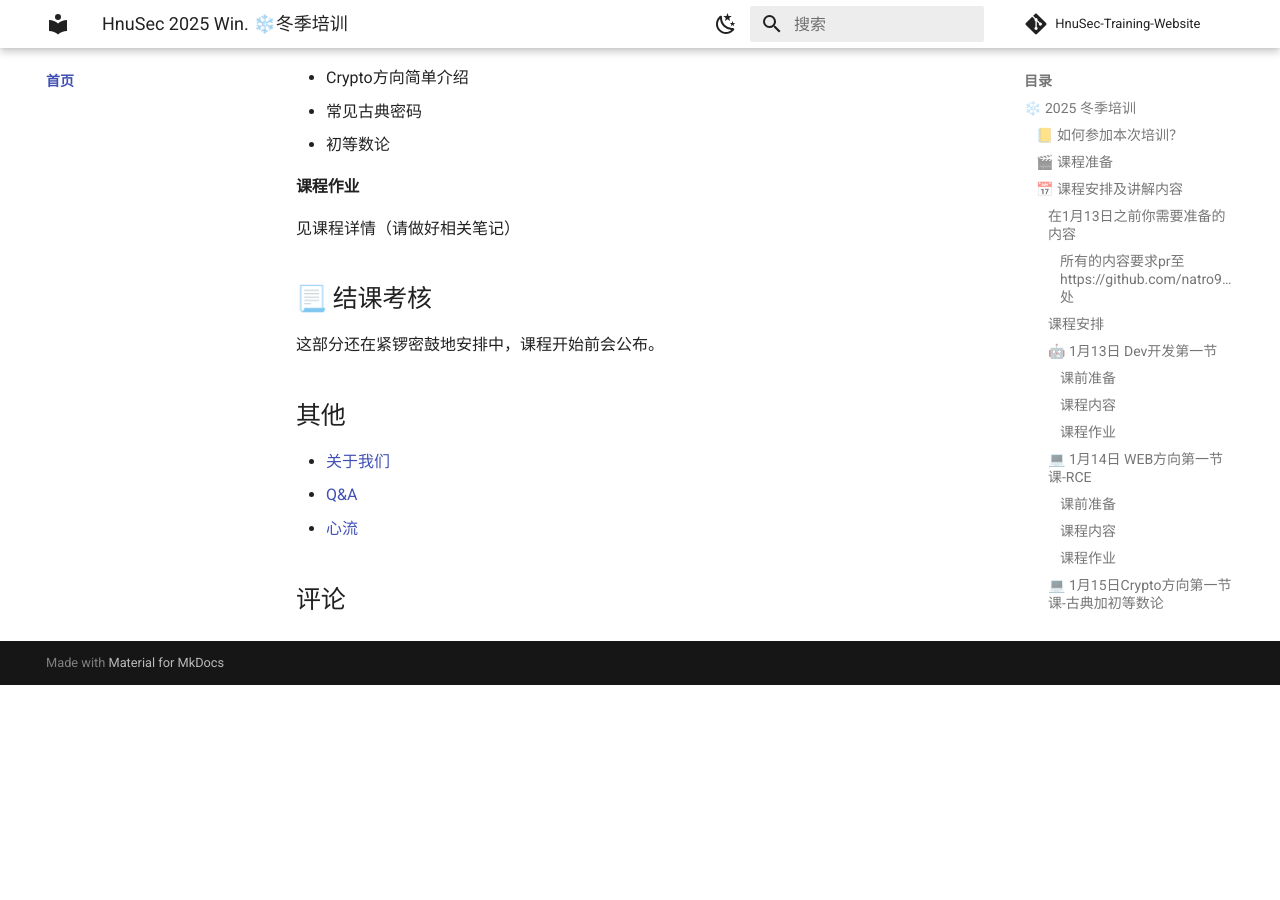
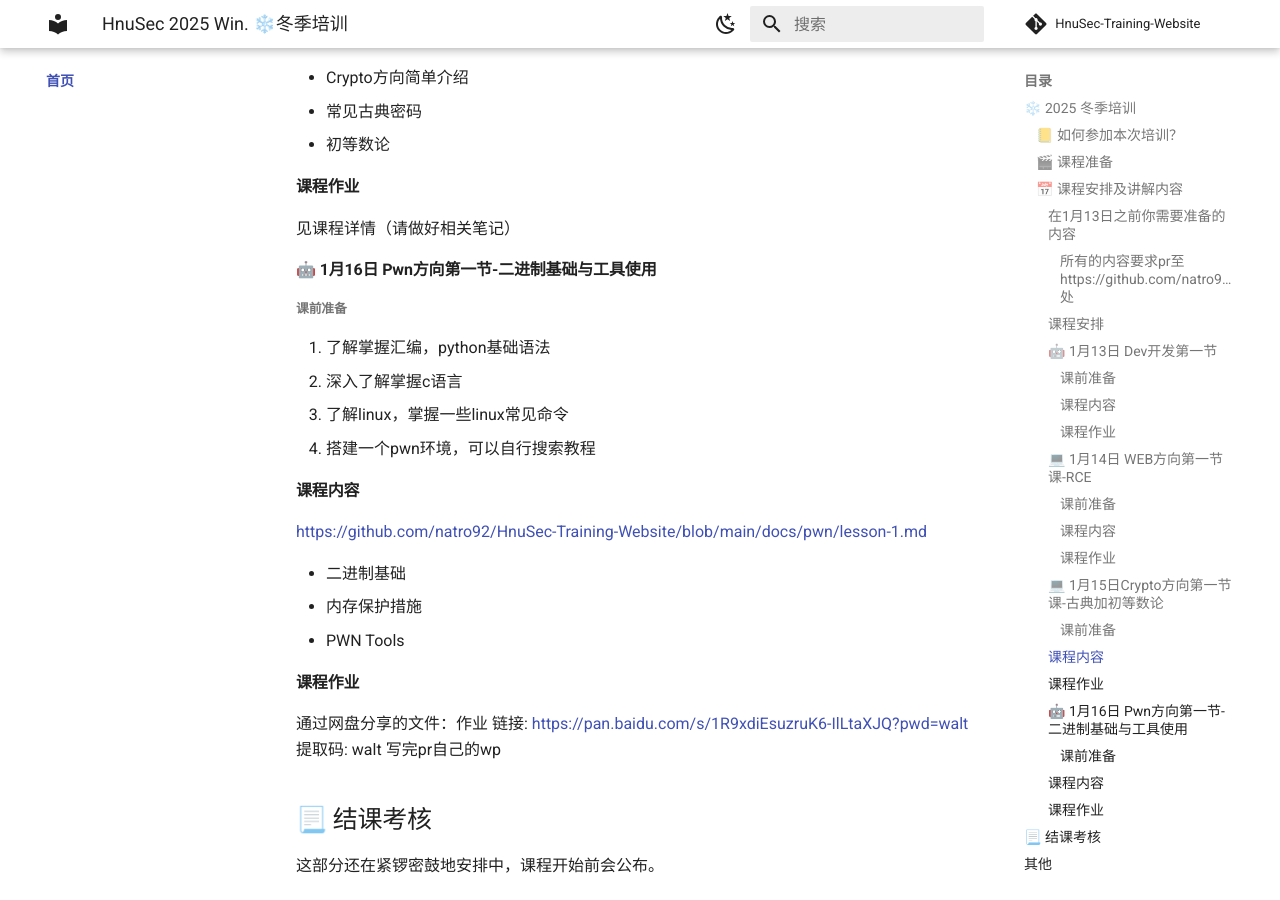
Before and after one commit to natro92/HnuSec-Training-Website, an MkDocs documentation site: the page built from docs/index.md, in a window 1280 px wide and 900 px high, scrolled down 6631 px. Built offline with MkDocs 1.6.1 and Material for MkDocs 9.7.7, drawn with Linux system fonts in a browser that asks for light colours; comment, search, counter and statistics services are not loaded; before the commit the page ends 7316 px from its top, so only the background shows below that.

Commit message:
Update index.md

```diff
--- a/docs/index.md
+++ b/docs/index.md
@@ -305,6 +305,27 @@ https://github.com/natro92/HnuSec-Training-Website/blob/main/docs/crypto/lesson-
 见课程详情（请做好相关笔记）
 
 
+#### 🤖 1月16日 Pwn方向第一节-二进制基础与工具使用
+
+##### 课前准备
+1. 了解掌握汇编，python基础语法
+2. 深入了解掌握c语言
+3. 了解linux，掌握一些linux常见命令
+4. 搭建一个pwn环境，可以自行搜索教程
+
+
+#### 课程内容
+
+https://github.com/natro92/HnuSec-Training-Website/blob/main/docs/pwn/lesson-1.md
+
+- 二进制基础
+- 内存保护措施
+- PWN Tools
+
+#### 课程作业
+通过网盘分享的文件：作业
+链接: https://pan.baidu.com/s/1R9xdiEsuzruK6-IlLtaXJQ?pwd=walt 提取码: walt
+写完pr自己的wp
 
 
 ## 📃 结课考核
```
